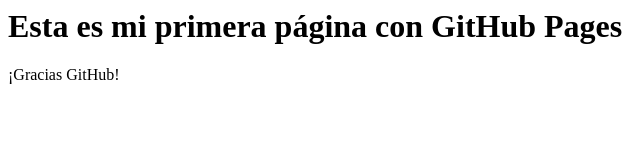
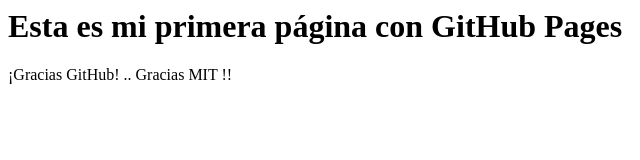
Before and after one commit to MIT2020AQ/mitpe2020, a plain HTML site: page index.html in a window 1280 px wide. Shown: the full height of the page, 0-640 px from the left. Drawn offline with Linux system fonts and the light colour scheme.

Commit message:
Update index.html
Añadiendo un agradecimiento, Gracias MIT !!

```diff
--- a/index.html
+++ b/index.html
@@ -1,4 +1,4 @@
 <html>
 <h1> Esta es mi primera página con GitHub Pages </h1>
-<p>¡Gracias GitHub!</p>
+<p>¡Gracias GitHub! .. Gracias MIT !!</p>
 </html
```
